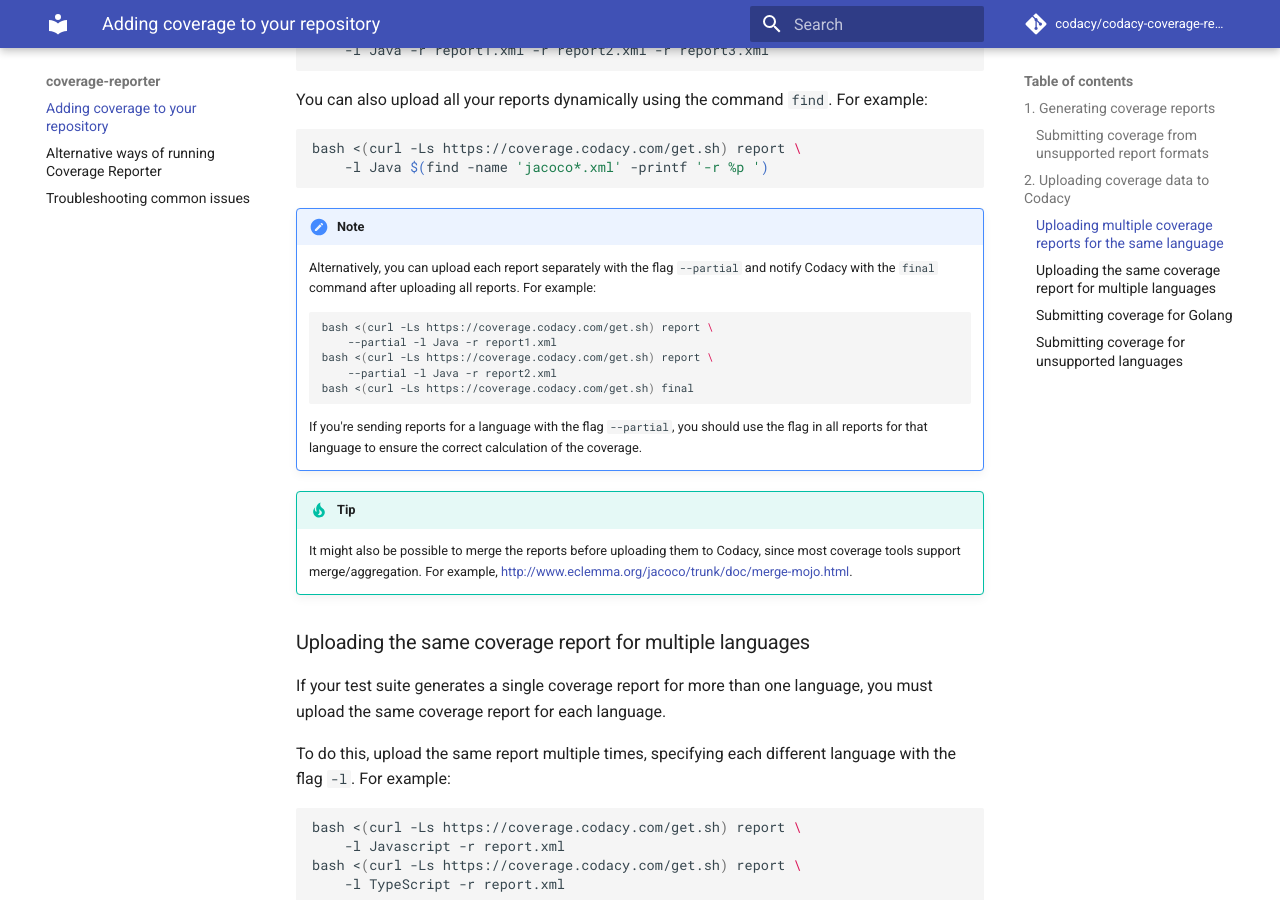
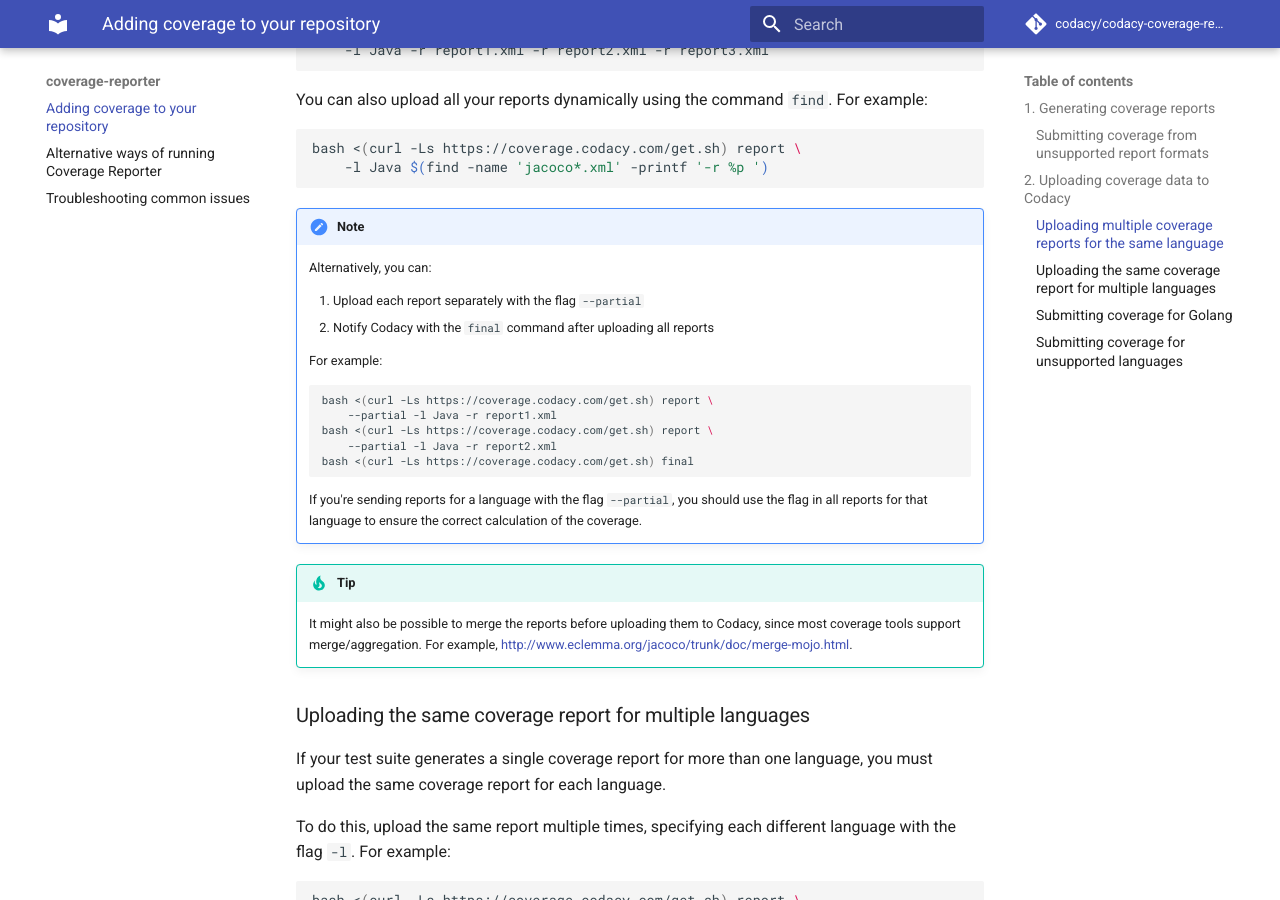
Before and after one commit to codacy/codacy-coverage-reporter, an MkDocs documentation site: the page built from docs/index.md, in a window 1280 px wide and 900 px high, scrolled down 5096 px. Built offline with MkDocs 1.6.1 and Material for MkDocs 9.7.7, drawn with Linux system fonts in a browser that asks for light colours; comment, search, counter and statistics services are not loaded.

Commit message:
doc: Use ordered list to clarify how to use --partial and final

````diff
--- a/docs/index.md
+++ b/docs/index.md
@@ -213,7 +213,12 @@
 ```
 
 !!! note
-    Alternatively, you can upload each report separately with the flag `--partial` and notify Codacy with the `final` command after uploading all reports. For example:
+    Alternatively, you can:
+
+    1.   Upload each report separately with the flag `--partial`
+    1.   Notify Codacy with the `final` command after uploading all reports
+
+    For example:
 
     ```bash
     bash <(curl -Ls https://coverage.codacy.com/get.sh) report \
````
